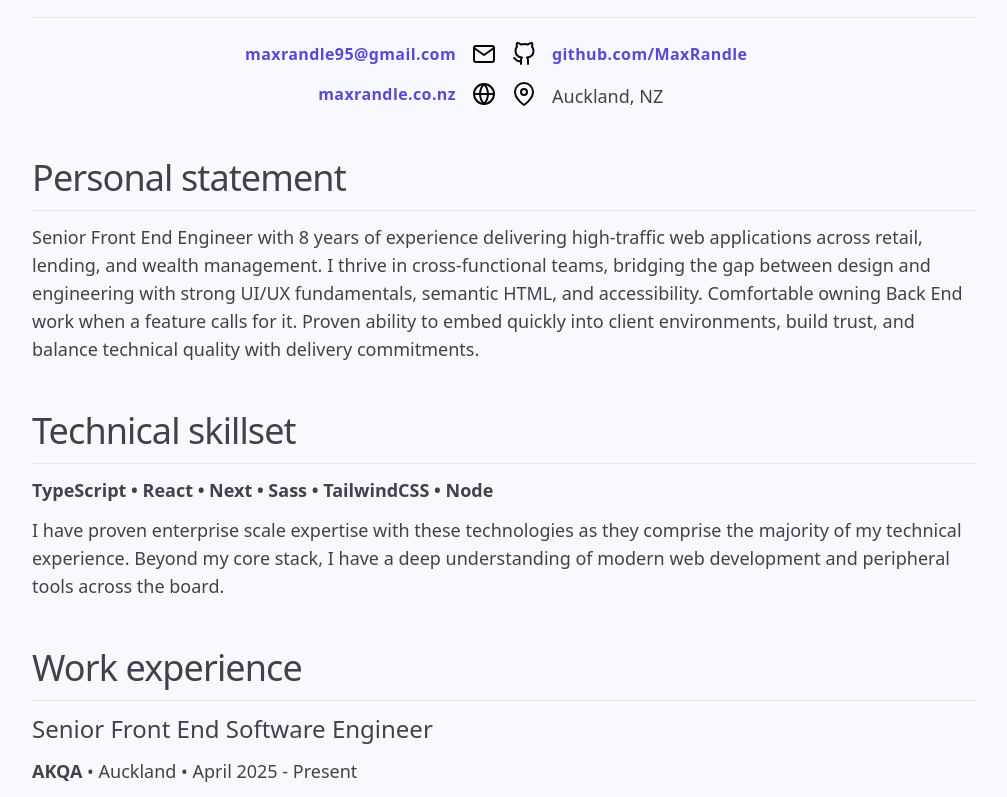
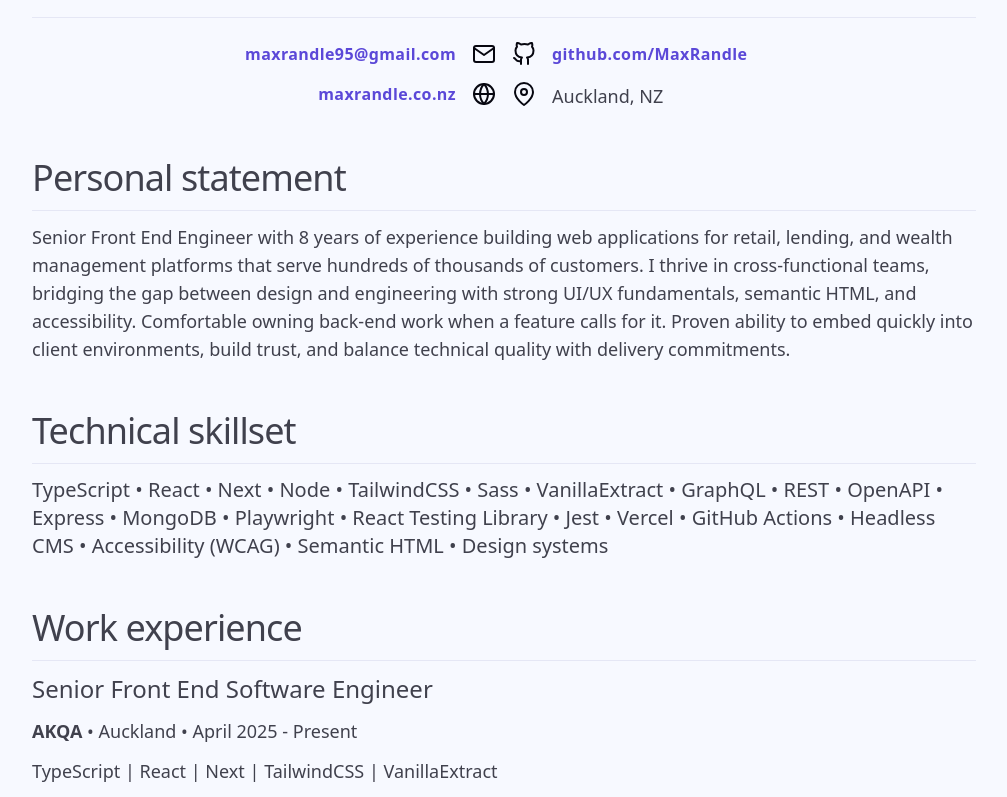
Before and after one commit to MaxRandle/portfolio-website-v5, a Next.js app: page /resume in a window 1280 px wide. Shown: the part 470-1267 px from the top of the page, without its empty margins (136-1143 px from the left). Built offline with nearby package versions, Linux system fonts and the light colour scheme; a web font is replaced by a local one.

Commit message:
re-write technical skills

```diff
--- a/src/app/resume/page.tsx
+++ b/src/app/resume/page.tsx
@@ -66,14 +66,15 @@ export default function Home() {
               <Divider />
 
               <Typography>
-                Senior Front End Engineer with 8 years of experience delivering
-                high-traffic web applications across retail, lending, and wealth
-                management. I thrive in cross-functional teams, bridging the gap
-                between design and engineering with strong UI/UX fundamentals,
-                semantic HTML, and accessibility. Comfortable owning Back End
-                work when a feature calls for it. Proven ability to embed
-                quickly into client environments, build trust, and balance
-                technical quality with delivery commitments.
+                Senior Front End Engineer with 8 years of experience building
+                web applications for retail, lending, and wealth management
+                platforms that serve hundreds of thousands of customers. I
+                thrive in cross-functional teams, bridging the gap between
+                design and engineering with strong UI/UX fundamentals, semantic
+                HTML, and accessibility. Comfortable owning back-end work when a
+                feature calls for it. Proven ability to embed quickly into
+                client environments, build trust, and balance technical quality
+                with delivery commitments.
               </Typography>
             </div>
 
@@ -82,20 +83,58 @@ export default function Home() {
 
               <Divider />
 
-              <Typography>
-                <strong>
-                  TypeScript • React • Next • Sass • TailwindCSS • Node
-                </strong>
-              </Typography>
+              {/* <div className="grid gap-y-1 gap-x-6 grid-cols-1 sm:grid-cols-[auto_1fr]">
+                <Typography level="caption">
+                  <strong>Core</strong>
+                </Typography>
+                <Typography level="caption">
+                  TypeScript • React • Next • Node
+                </Typography>
 
-              <Typography>
-                I have proven enterprise scale expertise with these technologies
-                as they comprise the majority of my technical experience. Beyond
-                my core stack, I have a deep understanding of modern web
-                development and peripheral tools across the board.
+                <Typography level="caption" className="mt-3 sm:mt-0">
+                  <strong>Styling</strong>
+                </Typography>
+                <Typography level="caption">
+                  TailwindCSS • Sass • VanillaExtract
+                </Typography>
+
+                <Typography level="caption" className="mt-3 sm:mt-0">
+                  <strong>Data & APIs</strong>
+                </Typography>
+                <Typography level="caption">
+                  GraphQL • REST • OpenAPI • Express • MongoDB
+                </Typography>
+
+                <Typography level="caption" className="mt-3 sm:mt-0">
+                  <strong>Testing</strong>
+                </Typography>
+                <Typography level="caption">
+                  Playwright • React Testing Library • Jest
+                </Typography>
+
+                <Typography level="caption" className="mt-3 sm:mt-0">
+                  <strong>Tooling</strong>
+                </Typography>
+                <Typography level="caption">
+                  Vercel • GitHub Actions • Headless CMS
+                </Typography>
+
+                <Typography level="caption" className="mt-3 sm:mt-0">
+                  <strong>Practice</strong>
+                </Typography>
+                <Typography level="caption">
+                  Accessibility (WCAG) • Semantic HTML • Design systems
+                </Typography>
+              </div> */}
+
+              <Typography level="subheading">
+                TypeScript • React • Next • Node • TailwindCSS • Sass •
+                VanillaExtract • GraphQL • REST • OpenAPI • Express • MongoDB •
+                Playwright • React Testing Library • Jest • Vercel • GitHub
+                Actions • Headless CMS • Accessibility (WCAG) • Semantic HTML •
+                Design systems
               </Typography>
             </div>
-
             <div className="mt-12 space-y-3">
               <Heading level="h2">Work experience</Heading>
 
```
